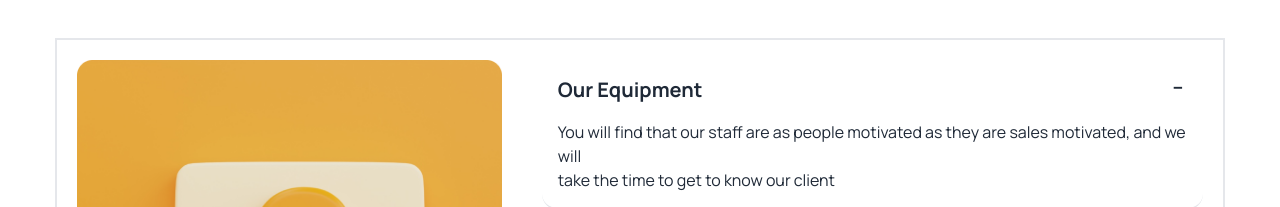
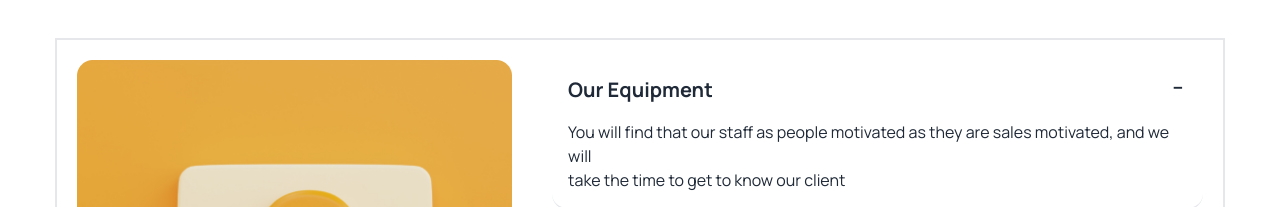
Before and after one commit to 2ferdous12/assignment-3, a plain HTML site: page index.html in a window 1280 px wide. Shown: the part 3020-3227 px from the top of the page. Drawn offline with nearby package versions, Linux system fonts and the light colour scheme.

```diff
--- a/index.html
+++ b/index.html
@@ -421,7 +421,7 @@
                         Our Equipment
                     </div>
                     <div class="collapse-content">
-                      <p>You will find that our staff are as people motivated as they are sales motivated, and we will <br> take the time to get to know our client</p>
+                      <p>You will find that our staff as people motivated as they are sales motivated, and we will <br> take the time to get to know our client</p>
                     </div>
                   </div>
                   <div class="collapse collapse-plus  bg-[#FFF] border-b-2 border-[1313181A]">
```
